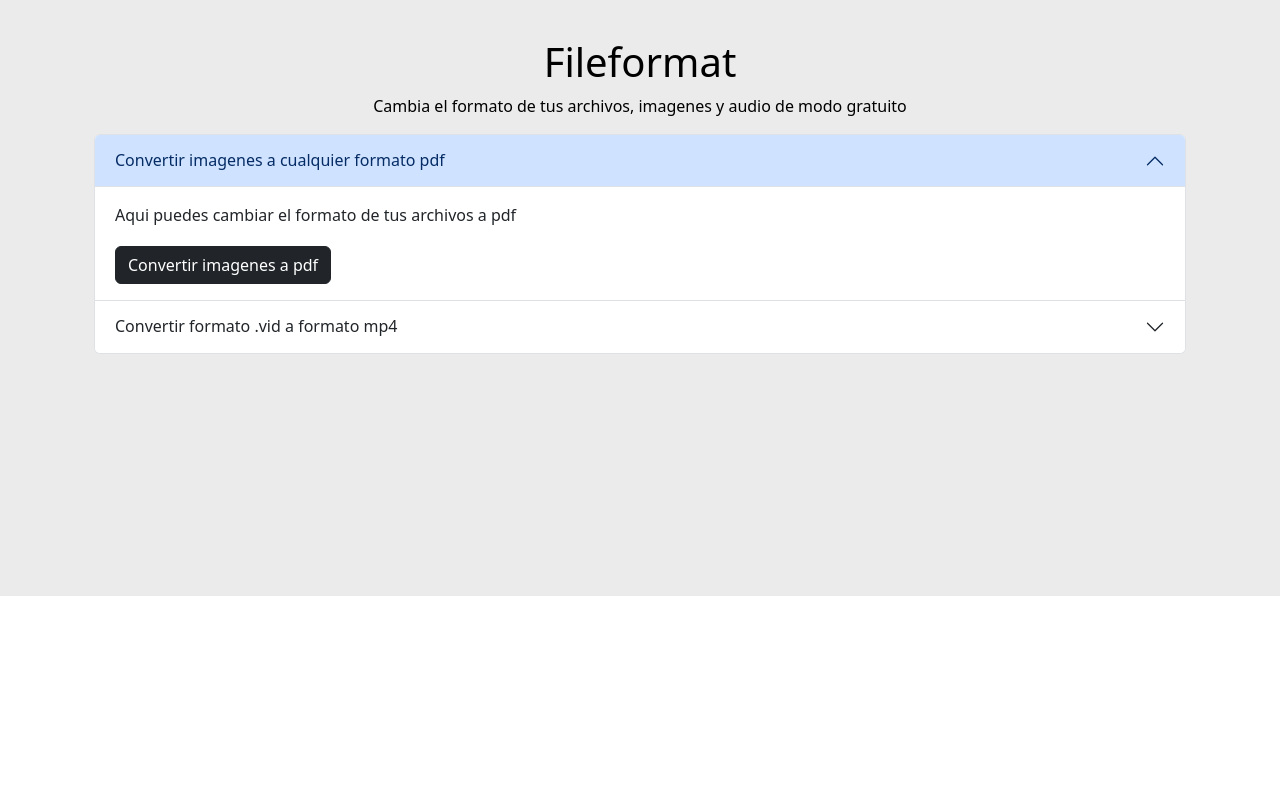
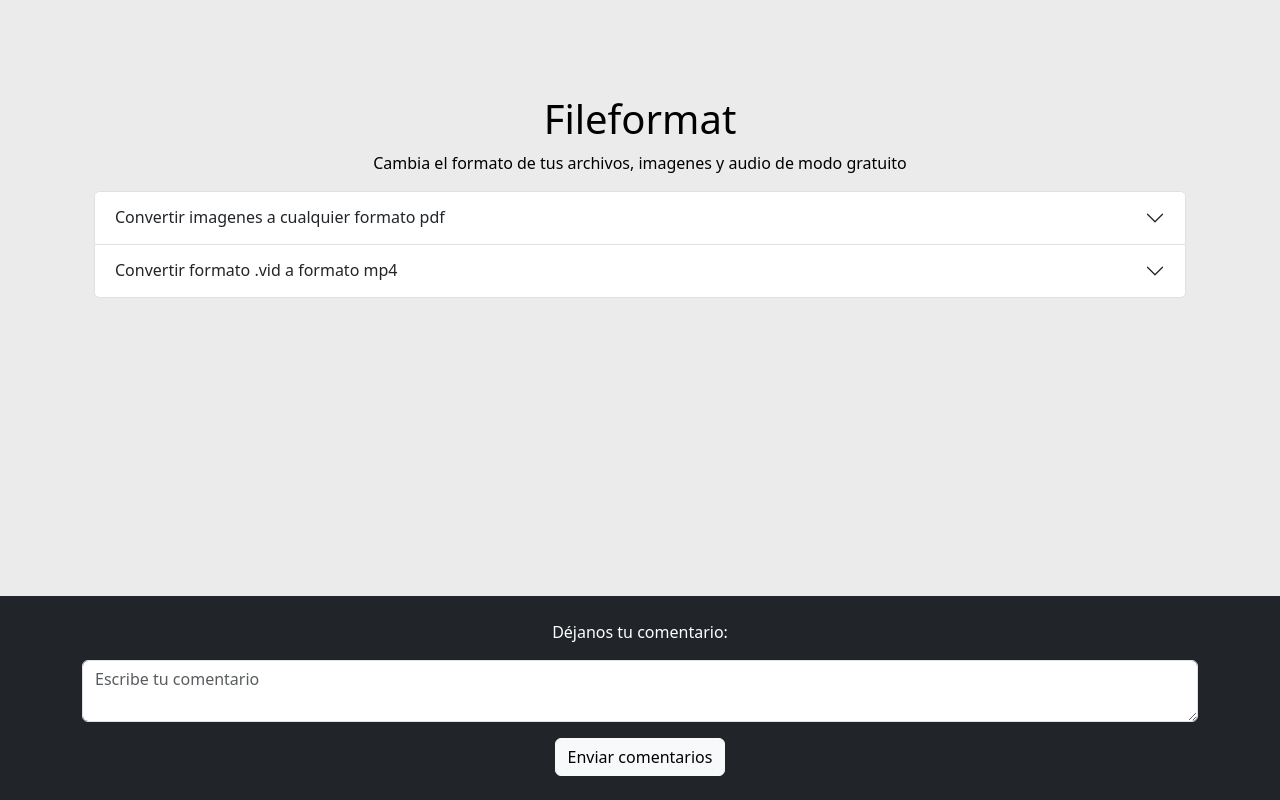
Before and after one commit to EleSoyEle/webpage, a React (Create React App) app: page / in a window 1280 px wide. Shown: the part 254-1054 px from the top of the page. Before the commit the page ends 850 px from the top, so only its background shows below. Built offline with nearby package versions, Linux system fonts and the light colour scheme.

Commit message:
Modificaciones de diseño

```diff
--- a/src/pages/Table.jsx
+++ b/src/pages/Table.jsx
@@ -3,7 +3,7 @@ import '../App.css'
 import React from "react";
 import { Route, useNavigate, Routes } from 'react-router-dom';
 import { Accordion } from 'react-bootstrap';
-import Makenav from "../utils.js"
+import {Makenav,MakeFooter} from "../utils.jsx"
 
 
 function Table(){
@@ -24,7 +24,7 @@ function Table(){
                             imagenes y audio de modo gratuito</p>
                     </div>
                     <div className="container">
-                        <Accordion defaultActiveKey="0">
+                        <Accordion >
                             <Accordion.Item defaultActiveKey="0" eventKey="0">
                                 <Accordion.Header>Convertir imagenes a cualquier formato pdf</Accordion.Header>
                                 <Accordion.Body >
@@ -43,7 +43,7 @@ function Table(){
                                     <p className='fs-6 lead'>Aqui puedes cambiar el formato de tus
                                     archivos</p>
                                     <button className='btn btn-dark' onClick={ToImg2PDf}>
-                                        Convertir imagenes a pdf
+                                        Convertir formato .vid a mp4
                                     </button>
                                 </Accordion.Body>
                             </Accordion.Item>
@@ -51,6 +51,7 @@ function Table(){
                     </div>
                 </div>
             </div>
+            {MakeFooter()}
         </section>
     )
 }
--- a/src/pages/img2pdf.jsx
+++ b/src/pages/img2pdf.jsx
@@ -1,10 +1,9 @@
 import 'bootstrap/dist/css/bootstrap.min.css';
 import '../App.css'
 import {React, useState} from "react";
-import { Route, useNavigate, Routes } from 'react-router-dom';
+import { useNavigate } from 'react-router-dom';
 import jsPDF from 'jspdf';
-import Table from './Table';
-import Makenav from "../utils.js"
+import {Makenav,MakeFooter} from "../utils.jsx"
 import { Accordion } from 'react-bootstrap';
 
 
@@ -14,7 +13,6 @@ const Img2pdf = () =>{
     function ToInitMenu(){
         navigate("/")
     }
-
     const [w, setw] = useState(null);
     const [h, seth] = useState(null);
     const [image, setImage] = useState(null);
@@ -64,6 +62,9 @@ const Img2pdf = () =>{
             {Makenav()}
             <div className='App-header'>
                 <div className='container'>
+                <h1 className='titles'>Fileformat</h1>
+                <p className='fs-6 body_text lead'>Cambia el formato de tus archivos,
+                    imagenes y audio de modo gratuito</p>
                 <p className='fs-6 body_text'>
                 Sube los archivos</p>
                 <Accordion>
@@ -71,7 +72,7 @@ const Img2pdf = () =>{
                         <Accordion.Header>Sube la imagen en formato png o jpg</Accordion.Header>
                         <Accordion.Body>
                             <div className='container'>
-                                <p className='fs-6' lead>Selecciona el archivo</p>
+                                <p className='fs-6 lead'>Selecciona el archivo</p>
                                 <input id="file"
                                 type="file"
                                 name="static_file"
@@ -87,7 +88,7 @@ const Img2pdf = () =>{
                             <Accordion.Body>
                             <div className='container'>
                             <button onClick={() => {if(imgd) downloadPDF();}}
-                                className='btn btn-dark shadow'> Convertir a pdf</button>
+                                className='btn btn-dark shadow'> Descargar</button>
                             </div>
                             </Accordion.Body>
                         </Accordion.Item>
@@ -95,7 +96,7 @@ const Img2pdf = () =>{
                 </Accordion>
                 </div>
             </div>
-
+            {MakeFooter()}
         </section>
     )
 }
--- a/src/utils.js
+++ /dev/null
@@ -1,11 +0,0 @@
-import React from "react";
-
-
-export default function Makenav(){
-    return(
-    <nav className="navbar navbar-dark bg-dark">
-                <div class="container">
-                    <a class="navbar-brand mb-0 h1 fst-italic" href="/">Fileformat</a>
-                </div>
-    </nav>)
-}
--- /dev/null
+++ b/src/utils.jsx
@@ -0,0 +1,25 @@
+import React from "react";
+
+
+export function Makenav(){
+    return(
+    <nav className="navbar navbar-dark bg-dark">
+                <div class="container">
+                    <a class="navbar-brand mb-0 h1 fst-italic" href="/">Fileformat</a>
+                </div>
+    </nav>)
+}
+
+export function MakeFooter(){
+    return(
+        <footer className="bg-dark text-white text-center py-4">
+            <div className="container">
+            <p className="fs-6 lead">Déjanos tu comentario:</p>
+            <form>
+              <textarea placeholder="Escribe tu comentario" className="form-control mb-3"></textarea>
+              <button type="submit" className="btn btn-light">Enviar comentarios</button>
+            </form>
+            </div>
+        </footer>
+    )
+}
```
